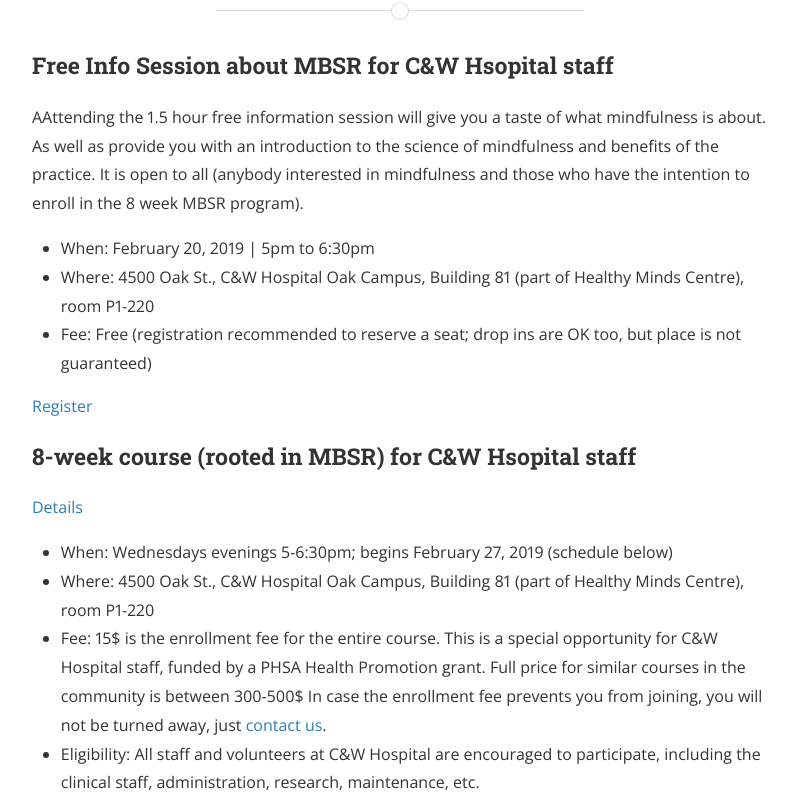
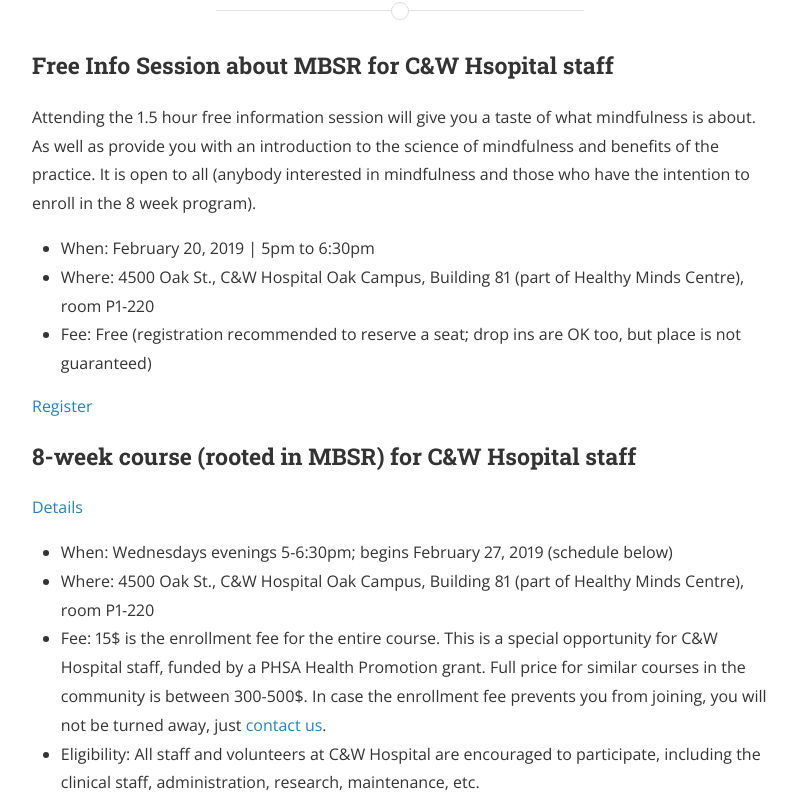
Before and after one commit to mindfulnessone/mindfulnessone.github.io, a Jekyll site: the page built from hospital-staff.md, in a window 1280 px wide and 1400 px high. Shown: the part 229-1024 px from the top of the window, without its empty margins (240-1039 px from the left). Built offline with Jekyll 4.4.1, drawn with Linux system fonts in a browser that asks for light colours; nearby versions of some CDN libraries; some of the changed text lies outside the part shown.

Commit message:
Update hospital-staff.md

```diff
--- a/hospital-staff.md
+++ b/hospital-staff.md
@@ -7,7 +7,7 @@
 ---
 
 ### Free Info Session about MBSR for C&W Hsopital staff
-AAttending the 1.5 hour free information session will give you a taste of what mindfulness is about. As well as provide you with an introduction to the science of mindfulness and benefits of the practice. It is open to all (anybody interested in mindfulness and those who have the intention to enroll in the 8 week MBSR program).
+Attending the 1.5 hour free information session will give you a taste of what mindfulness is about. As well as provide you with an introduction to the science of mindfulness and benefits of the practice. It is open to all (anybody interested in mindfulness and those who have the intention to enroll in the 8 week program).
 
 - When: February 20, 2019 \| 5pm to 6:30pm
 - Where: 4500 Oak St., C&W Hospital Oak Campus, Building 81 (part of Healthy Minds Centre), room P1-220
@@ -20,7 +20,7 @@
 [Details](/mbsr/)
 - When: Wednesdays evenings 5-6:30pm; begins February 27, 2019 (schedule below)
 - Where: 4500 Oak St., C&W Hospital Oak Campus, Building 81 (part of Healthy Minds Centre), room P1-220
-- Fee: 15$ is the enrollment fee for the entire course. This is a special opportunity for C&W Hospital staff, funded by a PHSA Health Promotion grant. Full price for similar courses in the community is between 300-500$ In case the enrollment fee prevents you from joining, you will not be turned away, just [contact us](/contact/).
+- Fee: 15$ is the enrollment fee for the entire course. This is a special opportunity for C&W Hospital staff, funded by a PHSA Health Promotion grant. Full price for similar courses in the community is between 300-500$. In case the enrollment fee prevents you from joining, you will not be turned away, just [contact us](/contact/).
 - Eligibility: All staff and volunteers at C&W Hospital are encouraged to participate, including the clinical staff, administration, research, maintenance, etc.
 - Notes: The content and design of this course will be informed by MBSR curriculum but the weekly sessions will be shorter (1.5h) compare to the original course. Therefore, this course is not MBSR. In order to fully benefit from the program, participants are strongly encouraged to set aside 10 to 40 minutes for daily home-practice.
 
```
Also changed, not shown: other parts of hospital-staff.md (+2 -2 lines).
